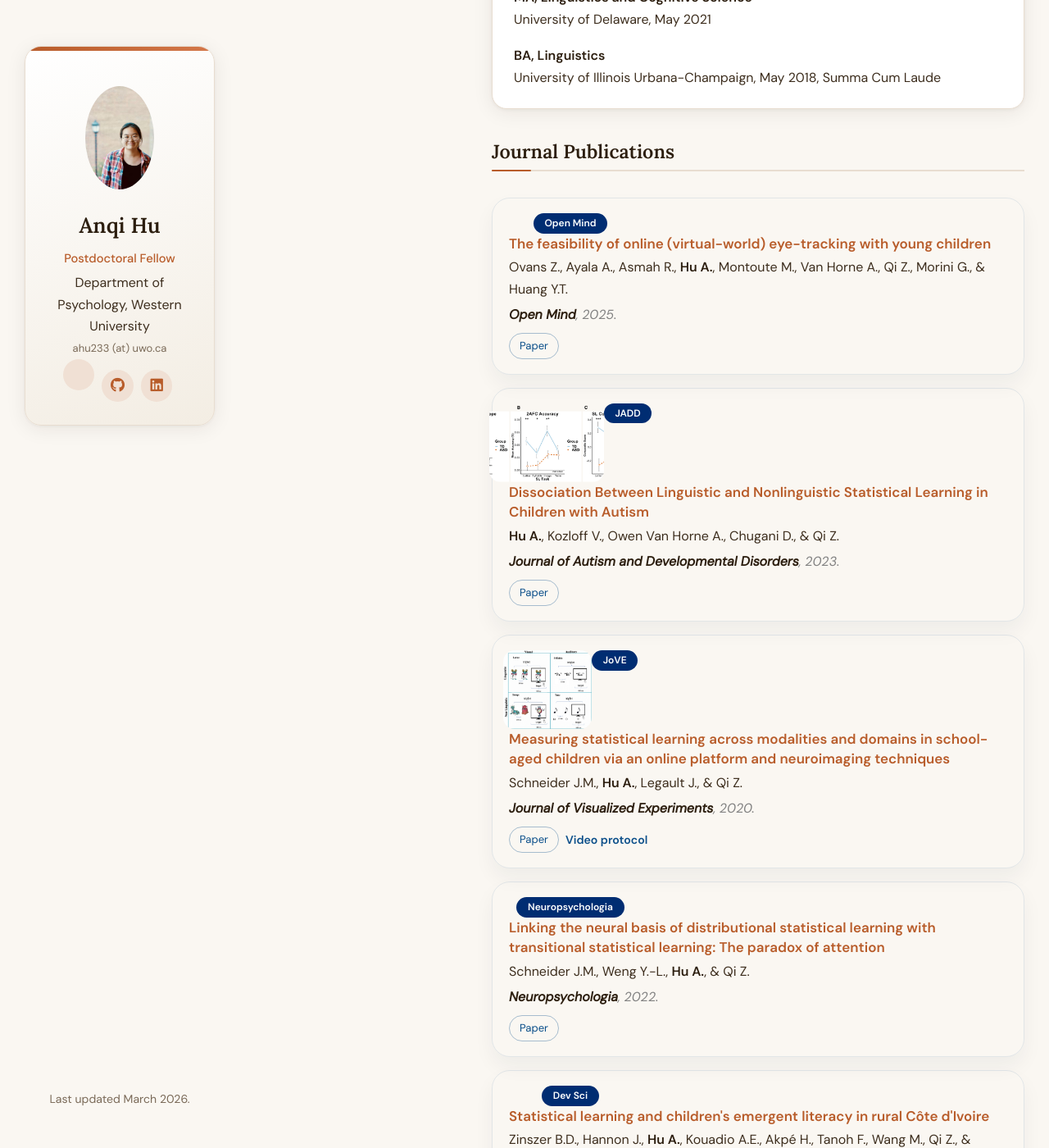
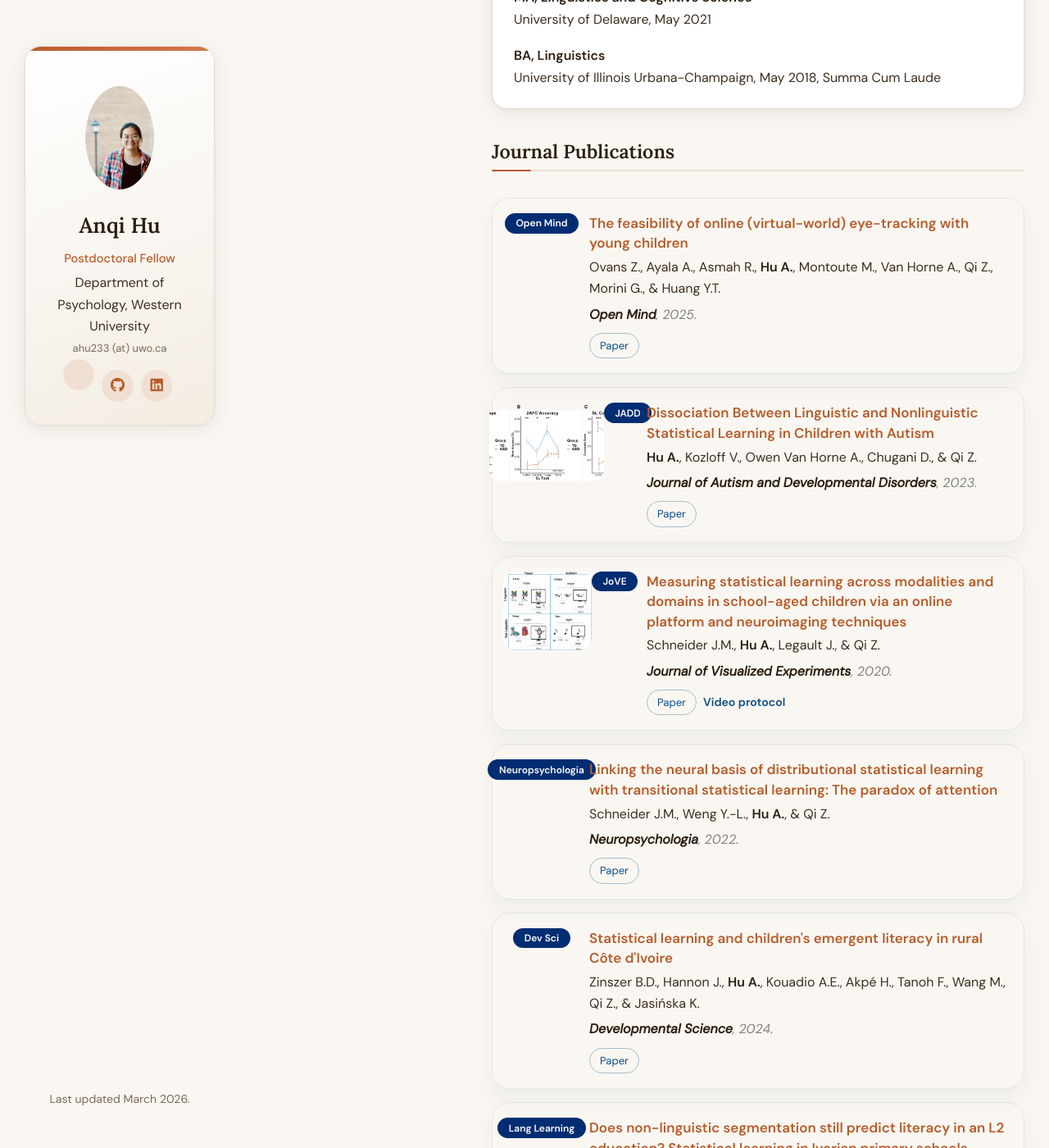
Before and after one commit to anqihu2/anqihu2.github.io, a Jekyll site: the page built from index.md, in a window 1280 px wide and 1400 px high, scrolled down 786 px. Shown: the whole window at 82% size. Built offline with Jekyll 4.4.1, drawn with Linux system fonts in a browser that asks for light colours; nearby versions of some CDN libraries; a style sheet for code colours, icons or effects is not loaded.

Commit message:
Update publications.css

```diff
--- a/assets/css/publications.css
+++ b/assets/css/publications.css
@@ -87,6 +87,8 @@ blockquote { background: var(--global-bg-color); border-left: 2px solid var(--gl
 }
 
 .modern-card {
+  display: flex;
+  flex-direction: row;
   align-items: stretch;
   gap: 18px;
   padding: 18px 20px;
@@ -101,6 +103,11 @@ blockquote { background: var(--global-bg-color); border-left: 2px solid var(--gl
   display: flex;
   align-items: flex-start;
   justify-content: center;
+}
+
+.pub-media.no-image {
+  width: 80px;
+  min-width: 80px;
 }
 
 .pub-content {
```
